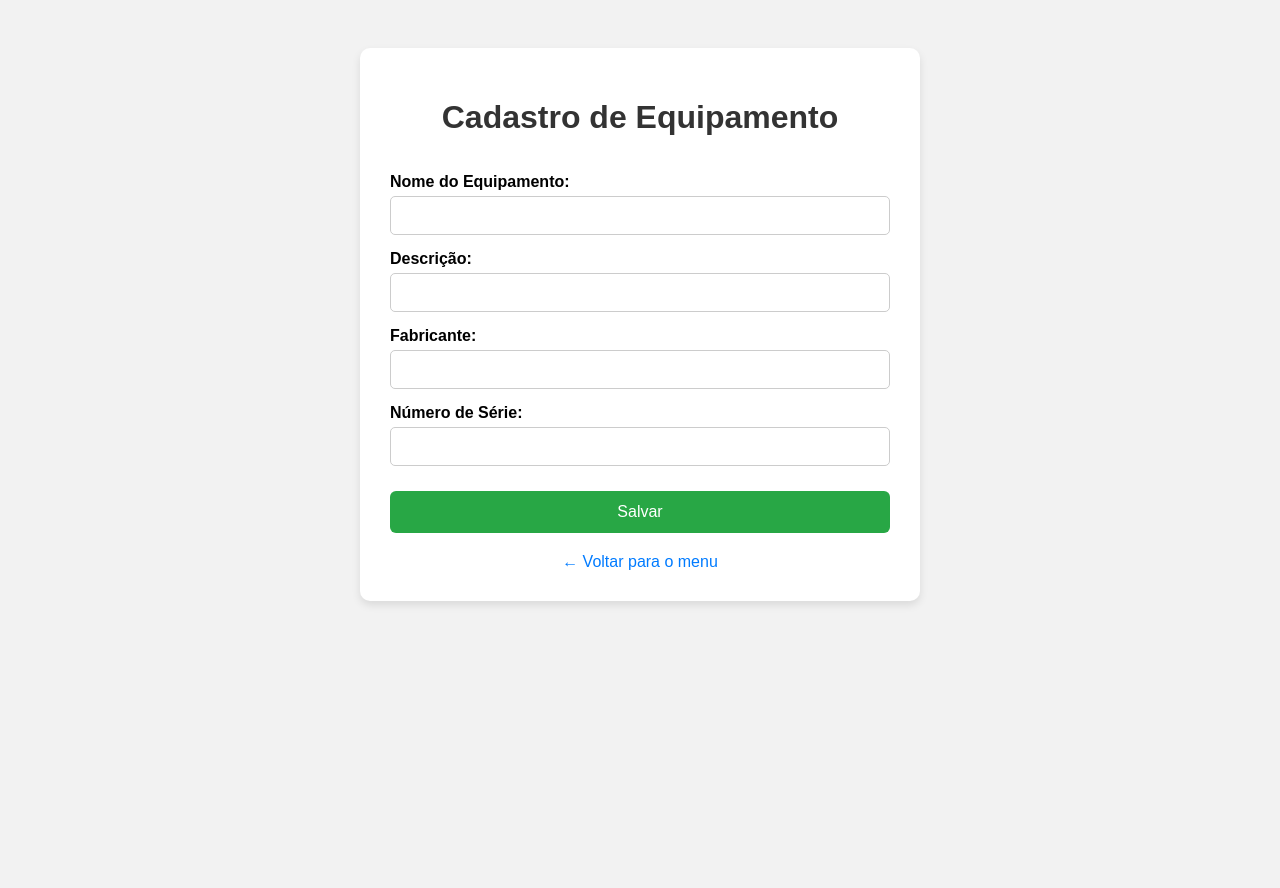
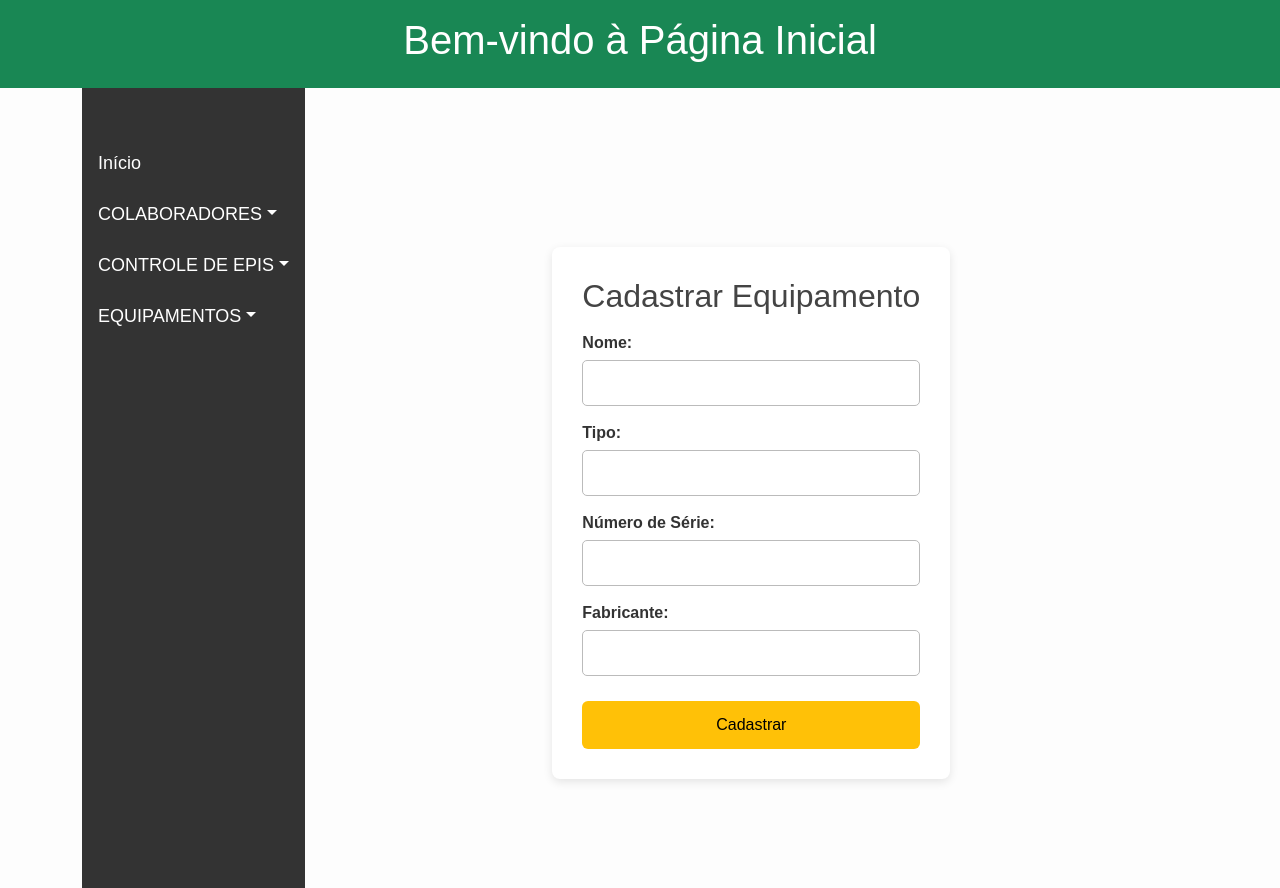
Before and after one commit to machadodevp/projeto_site_epi, a Django app: page /cadastro_equipamento/ in a window 1280 px wide. Before the commit the page ends 605 px from the top, so only its background shows below. Run offline with Django 5.2, Linux system fonts and the light colour scheme.

Commit message:
atulizando a pagina equipamento

```diff
--- a/projeto_epi_master/seguranca_trabalho/models.py
+++ b/projeto_epi_master/seguranca_trabalho/models.py
@@ -14,8 +14,6 @@ class Colaborador(models.Model):
 
     # cadastro equimento
 
-    from django.db import models
-
 class Equipamento(models.Model):
     # Definindo os campos do modelo de Equipamento
     nome = models.CharField(max_length=100, verbose_name="Nome do Equipamento")
--- /dev/null
+++ b/projeto_epi_master/seguranca_trabalho/static/css/editar_equipamento.css
@@ -0,0 +1,51 @@
+body {
+    font-family: Arial, sans-serif;
+    background-color: #fdfdfd;
+    margin: 0;
+    padding: 0;
+}
+
+.form-container {
+    background-color: #fff;
+    max-width: 600px;
+    margin: 40px auto;
+    padding: 30px;
+    border-radius: 8px;
+    box-shadow: 0 3px 10px rgba(0, 0, 0, 0.1);
+}
+
+h2 {
+    text-align: center;
+    color: #444;
+}
+
+label {
+    margin-top: 15px;
+    font-weight: bold;
+    display: block;
+    color: #333;
+}
+
+input[type="text"] {
+    width: 100%;
+    padding: 10px;
+    margin-top: 5px;
+    border: 1px solid #bbb;
+    border-radius: 5px;
+}
+
+button {
+    margin-top: 25px;
+    padding: 12px;
+    width: 100%;
+    background-color: #ffc107;
+    color: black;
+    border: none;
+    border-radius: 6px;
+    font-size: 16px;
+    cursor: pointer;
+}
+
+button:hover {
+    background-color: #e0a800;
+}
--- a/projeto_epi_master/seguranca_trabalho/templates/cadastro/cadastro_equipamento.html
+++ b/projeto_epi_master/seguranca_trabalho/templates/cadastro/cadastro_equipamento.html
@@ -1,101 +1,24 @@
+{% extends "home.html" %}
 {% load static %}
-<!DOCTYPE html>
-<html lang="pt-br">
-<head>
-    <meta charset="UTF-8">
-    <meta name="viewport" content="width=device-width, initial-scale=1.0">
-    <title>Cadastro de Equipamento</title>
-    <style>
-        body {
-            font-family: Arial, sans-serif;
-            background-color: #f2f2f2;
-            padding: 40px;
-        }
+{% block conteudo %}
+<link rel="stylesheet" href="{% static "css/editar_equipamento.css" %}">
+<div class="form-container">
+  <h2>Cadastrar Equipamento</h2>
+  <form method="POST">
+    {% csrf_token %}
+    <label>Nome:</label>
+    <input type="text" name="nome" required>
 
-        .container {
-            background-color: white;
-            max-width: 500px;
-            margin: 0 auto;
-            padding: 30px;
-            border-radius: 10px;
-            box-shadow: 0 4px 8px rgba(0,0,0,0.1);
-        }
+    <label>Tipo:</label>
+    <input type="text" name="tipo" required>
 
-        h1 {
-            text-align: center;
-            color: #333;
-        }
+    <label>Número de Série:</label>
+    <input type="text" name="numero_serie" required>
 
-        form {
-            display: flex;
-            flex-direction: column;
-        }
+    <label>Fabricante:</label>
+    <input type="text" name="fabricante" required>
 
-        label {
-            margin-top: 15px;
-            font-weight: bold;
-        }
-
-        input {
-            padding: 10px;
-            font-size: 15px;
-            border: 1px solid #ccc;
-            border-radius: 5px;
-            margin-top: 5px;
-        }
-
-        button {
-            margin-top: 25px;
-            padding: 12px;
-            font-size: 16px;
-            background-color: #28a745;
-            color: white;
-            border: none;
-            border-radius: 6px;
-            cursor: pointer;
-        }
-
-        button:hover {
-            background-color: #218838;
-        }
-
-        .voltar {
-            display: block;
-            text-align: center;
-            margin-top: 20px;
-            color: #007bff;
-            text-decoration: none;
-        }
-
-        .voltar:hover {
-            text-decoration: underline;
-        }
-    </style>
-</head>
-<body>
-
-    <div class="container">
-        <h1>Cadastro de Equipamento</h1>
-
-        <form action="" method="POST">
-            {% csrf_token %}
-            <label for="nome">Nome do Equipamento:</label>
-            <input type="text" id="nome" name="nome" required>
-
-            <label for="descricao">Descrição:</label>
-            <input type="text" id="descricao" name="descricao">
-
-            <label for="fabricante">Fabricante:</label>
-            <input type="text" id="fabricante" name="fabricante">
-
-            <label for="numero_serie">Número de Série:</label>
-            <input type="text" id="numero_serie" name="numero_serie">
-
-            <button type="submit">Salvar</button>
-        </form>
-
-        <a href="{% url 'home' %}" class="voltar">← Voltar para o menu</a>
-    </div>
-
-</body>
-</html>
+    <button type="submit">Cadastrar</button>
+  </form>
+</div>
+{% endblock %}
--- a/projeto_epi_master/seguranca_trabalho/urls.py
+++ b/projeto_epi_master/seguranca_trabalho/urls.py
@@ -3,9 +3,14 @@ from . import views
 
 urlpatterns = [
     path('', views.home, name='home'),  # Rota para o formulário de cadastro
+
+    # coloaborador
     path('cadastro_colaborador/', views.cadastro_colaborador, name='cadastro_colaborador'),  # Rota para o formulário de cadastro
     path('sucesso/', views.cadastro_sucesso, name='cadastro_sucesso'),  # Página de sucesso
     path('colaboradores/', views.lista_colaboradores, name='lista_colaboradores'),  # Lista de colaboradores
+     path('colaborador/editar/<int:colaborador_id>/', views.editar_colaborador, name='editar_colaborador'),
+    path('colaborador/deletar/<int:colaborador_id>/', views.deletar_colaborador, name='deletar_colaborador'),
+
 
     # URLS DE EQUIPAMENTOS
     path('cadastro_equipamento/', views.cadastro_equipamento, name='cadastro_equipamento'),
--- a/projeto_epi_master/seguranca_trabalho/views.py
+++ b/projeto_epi_master/seguranca_trabalho/views.py
@@ -45,7 +45,33 @@ def lista_colaboradores(request):
     colaboradores = Colaborador.objects.all().order_by('nome')
     return render(request, 'cadastro/lista_colaboradores.html', {'colaboradores': colaboradores})
 
+# Editar
+def editar_colaborador(request, colaborador_id):
+    colaborador = get_object_or_404(Colaborador, id=colaborador_id)
 
+    if request.method == 'POST':
+        colaborador.nome = request.POST.get('nome')
+        colaborador.idade = request.POST.get('idade')
+        colaborador.email = request.POST.get('email')
+        colaborador.telefone = request.POST.get('telefone')
+        colaborador.cargo = request.POST.get('cargo')
+        colaborador.save()
+        messages.success(request, 'Colaborador atualizado com sucesso!')
+        return redirect('lista_colaboradores')
+
+    return render(request, 'cadastro/colaborador_form.html', {'colaborador': colaborador})
+
+
+# Deletar
+def deletar_colaborador(request, colaborador_id):
+    colaborador = get_object_or_404(Colaborador, id=colaborador_id)
+
+    if request.method == 'POST':
+        colaborador.delete()
+        messages.success(request, 'Colaborador deletado com sucesso!')
+        return redirect('lista_colaboradores')
+
+    return render(request, 'cadastro/confirmar_delete.html', {'colaborador': colaborador})
 # ----------------- EQUIPAMENTO -------------------
 
 def cadastro_equipamento(request):
```
Also changed, not shown: projeto_epi_master/seguranca_trabalho/static/css/cadastro_equipamento.css (added, +51 -0 lines), projeto_epi_master/seguranca_trabalho/static/css/lista_equipamentos.css (added, +59 -0 lines), projeto_epi_master/seguranca_trabalho/templates/cadastro/confirmar_delete.html (added, +10 -0 lines), projeto_epi_master/seguranca_trabalho/templates/cadastro/editar_equipamento.html (+19 -31 lines), projeto_epi_master/seguranca_trabalho/templates/cadastro/lista_colaboradores.html (+13 -20 lines), projeto_epi_master/seguranca_trabalho/templates/cadastro/lista_equipamentos.html (+17 -91 lines), projeto_epi_master/db.sqlite3.
